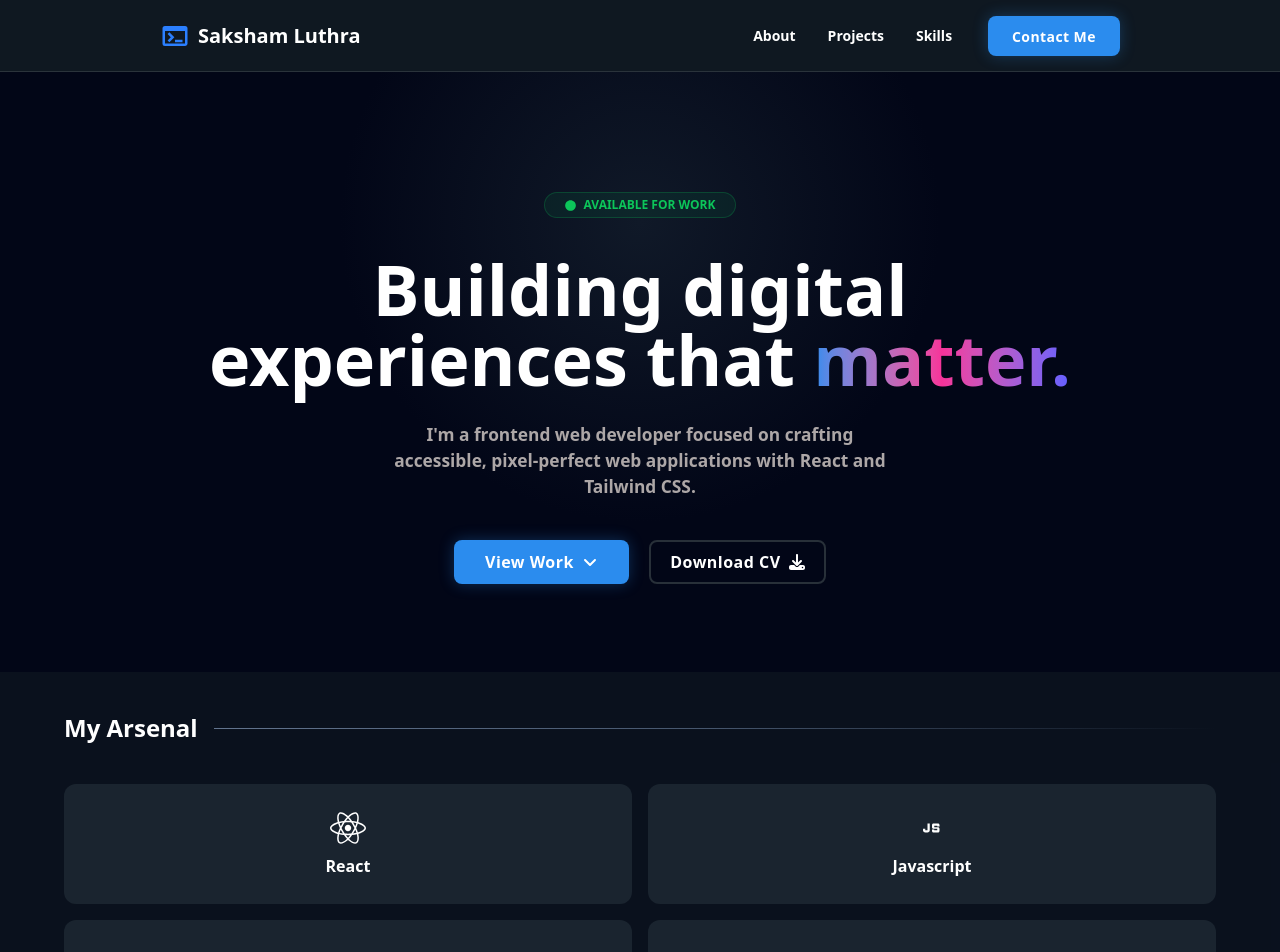
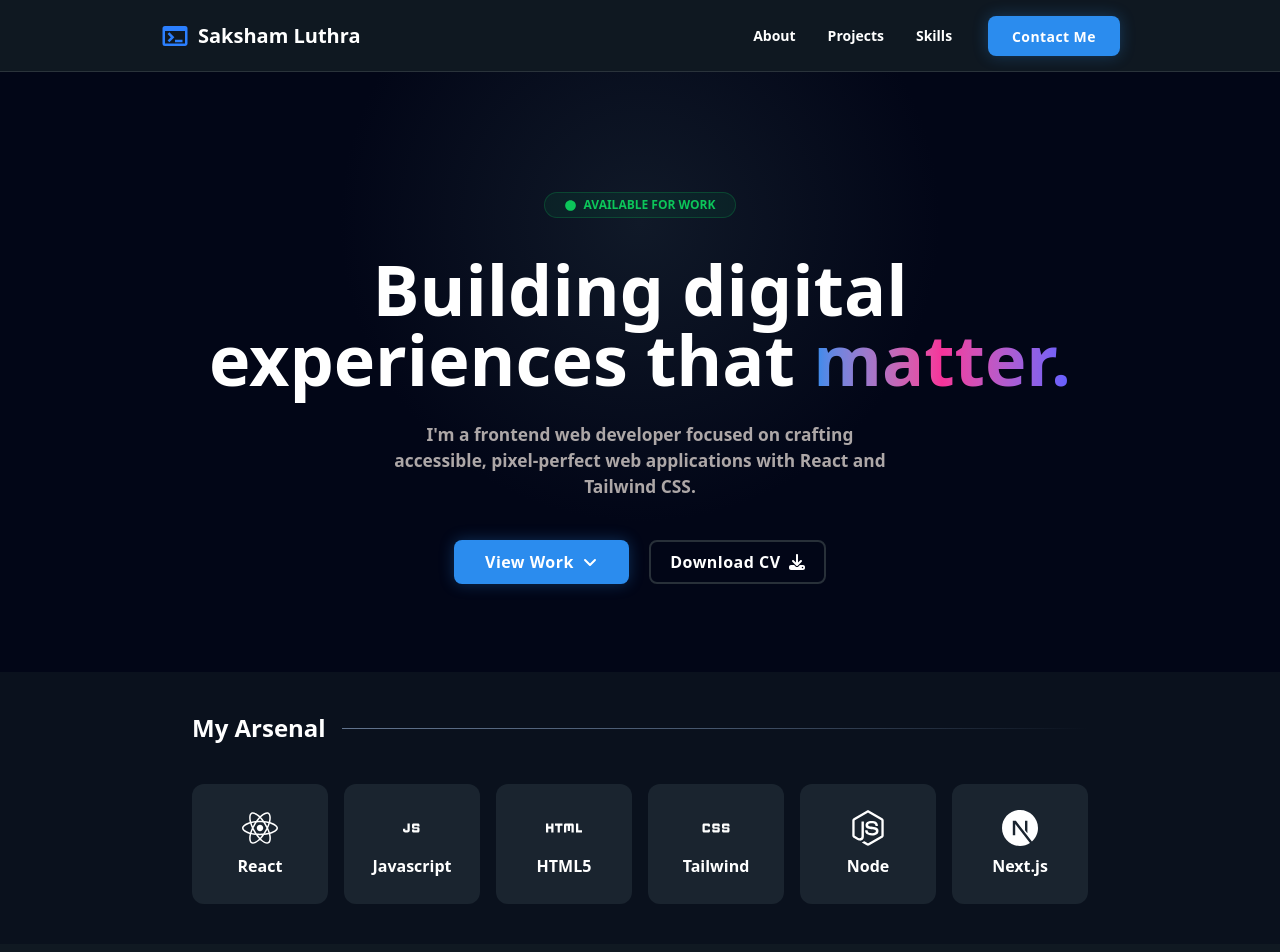
Before and after one commit to SakshamL/Portfolio, a React (Vite) app: page / in a window 1280 px wide. Shown: the top 952 px of the page. Built offline with nearby package versions, Linux system fonts and the light colour scheme.

Commit message:
Skills section implemented

```diff
--- a/src/Sections/Skills.jsx
+++ b/src/Sections/Skills.jsx
@@ -38,18 +38,13 @@ const Skills = () => {
       id="skills"
       className=" bg-[#02061767] w-full flex flex-col justify-center items-center py-10  mb-20 scroll-mt-20"
     >
-      <div className="w-[90%] text-2xl font-semibold flex gap-4 items-center justify-start">
+      <div className="w-[90%] md:w-[70%] text-2xl font-semibold flex gap-4 items-center justify-start">
         <div className="flex-2.5">My Arsenal</div>
         <div className="flex-5 w-full">
-          <div
-            className="w-full h-px bg-linear-to-r
-from-slate-500
-via-slate-600
-to-transparent"
-          />
+          <div className="w-full h-px bg-linear-to-r from-slate-500 via-slate-600 to-transparent" />
         </div>
       </div>
-      <div className="grid grid-cols-2 gap-4 w-[90%] mt-10">
+      <div className="grid grid-cols-2 sm:grid-cols-3 lg:grid-cols-3 xl:grid-cols-6 gap-4 w-[90%] md:w-[70%] mt-10">
         <SkillCard icon={<FaReact />} name="React" color="primary" />
         <SkillCard icon={<MdJavascript />} name="Javascript" color="yellow" />
         <SkillCard icon={<MdHtml />} name="HTML5" color="orange" />
```
